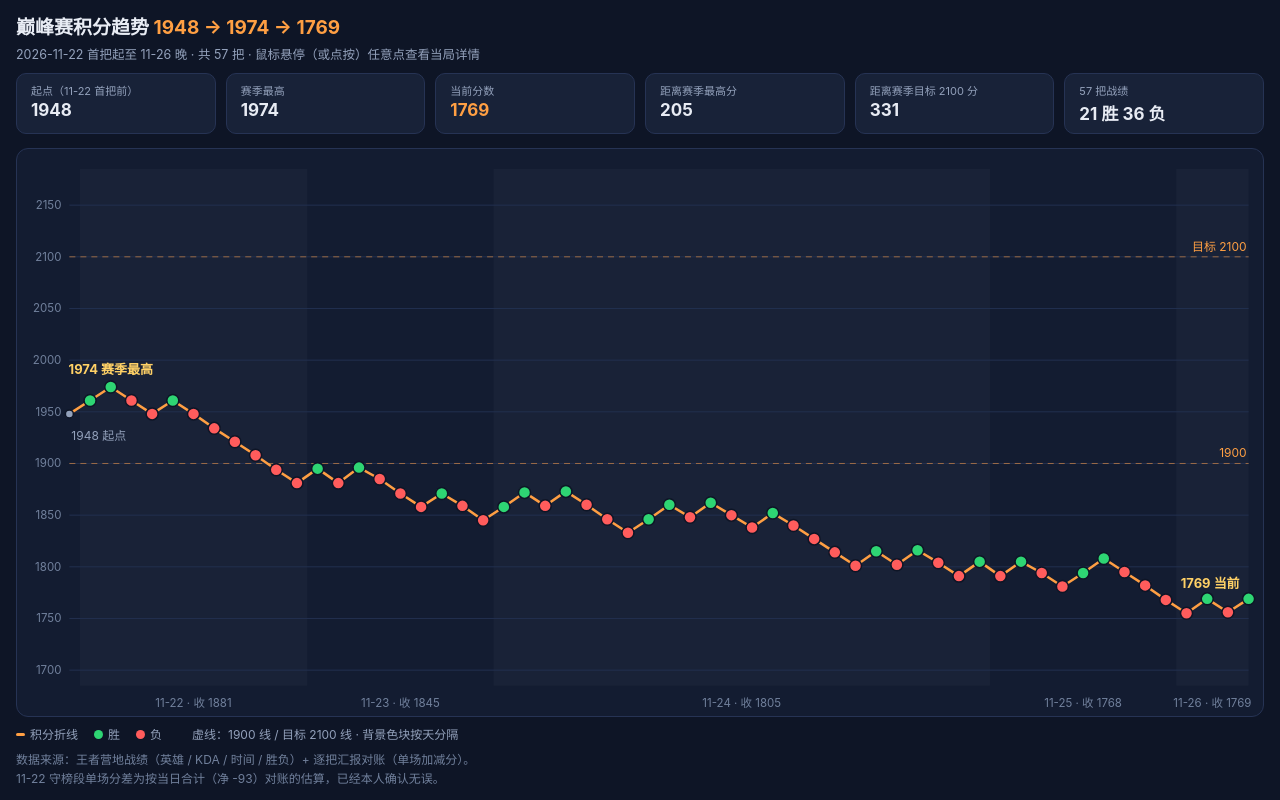
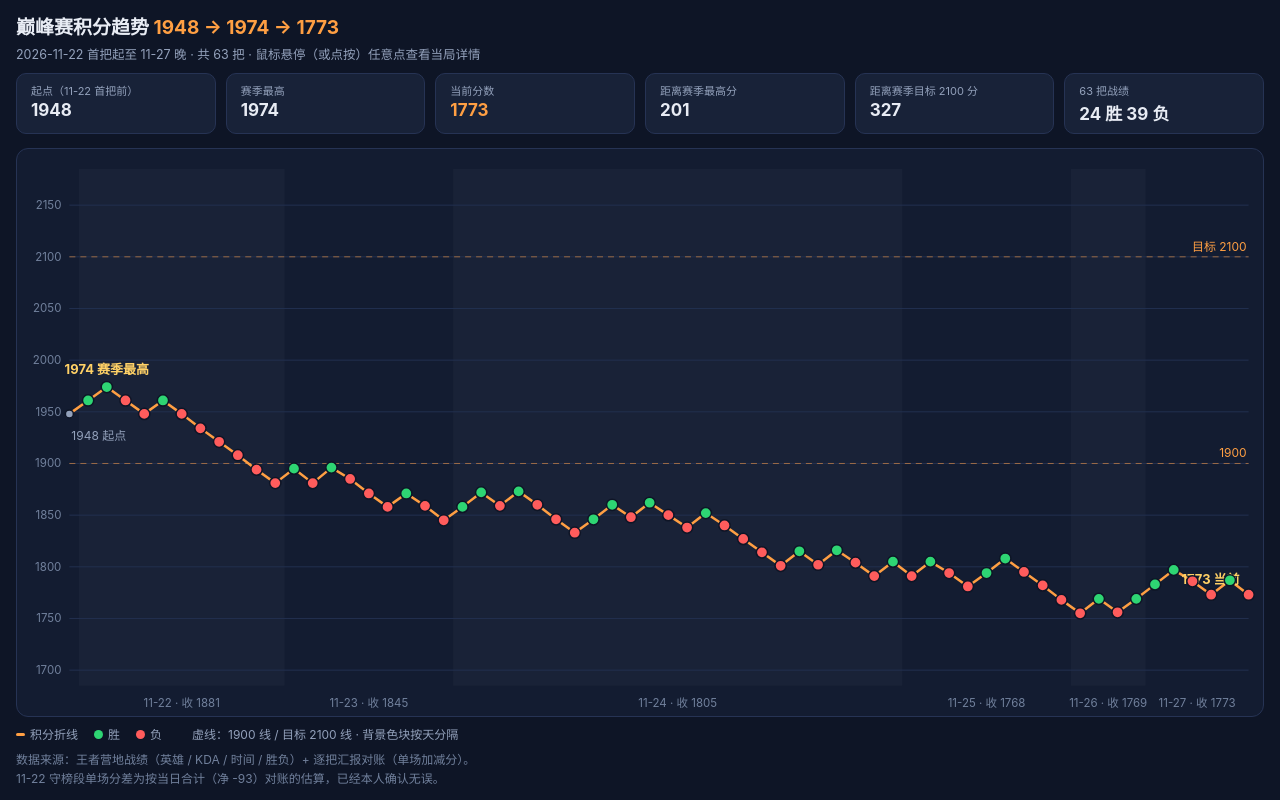
Before and after one commit to GrizzCoder/peak-trend, a plain HTML site: page index.html in a window 1280 px wide. Drawn offline with Linux system fonts and the light colour scheme.

Commit message:
2026-11-27: 6 games (Zhen Ji x3, Nu Wa, Xiao Qiao, Wu Zetian), net +4, now 1773

```diff
--- a/index.html
+++ b/index.html
@@ -3,7 +3,7 @@
 <head>
 <meta charset="UTF-8">
 <meta name="viewport" content="width=device-width, initial-scale=1.0">
-<title>巅峰赛积分趋势 1948 → 1974 → 1769</title>
+<title>巅峰赛积分趋势 1948 → 1974 → 1773</title>
 <style>
   * { box-sizing: border-box; margin: 0; padding: 0; }
   html, body { height: 100%; }
@@ -44,15 +44,15 @@
 </head>
 <body>
 <div class="wrap">
-  <h1>巅峰赛积分趋势 <span class="num">1948 → 1974 → 1769</span></h1>
-  <div class="sub">2026-11-22 首把起至 11-26 晚 · 共 57 把 · 鼠标悬停（或点按）任意点查看当局详情</div>
+  <h1>巅峰赛积分趋势 <span class="num">1948 → 1974 → 1773</span></h1>
+  <div class="sub">2026-11-22 首把起至 11-27 晚 · 共 63 把 · 鼠标悬停（或点按）任意点查看当局详情</div>
   <div class="stats">
     <div class="stat"><div class="k">起点（11-22 首把前）</div><div class="v">1948</div></div>
     <div class="stat"><div class="k">赛季最高</div><div class="v">1974</div></div>
-    <div class="stat"><div class="k">当前分数</div><div class="v orange">1769</div></div>
-    <div class="stat"><div class="k">距离赛季最高分</div><div class="v">205</div></div>
-    <div class="stat"><div class="k">距离赛季目标 2100 分</div><div class="v">331</div></div>
-    <div class="stat"><div class="k">57 把战绩</div><div class="v">21 胜 36 负</div></div>
+    <div class="stat"><div class="k">当前分数</div><div class="v orange">1773</div></div>
+    <div class="stat"><div class="k">距离赛季最高分</div><div class="v">201</div></div>
+    <div class="stat"><div class="k">距离赛季目标 2100 分</div><div class="v">327</div></div>
+    <div class="stat"><div class="k">63 把战绩</div><div class="v">24 胜 39 负</div></div>
   </div>
   <div class="chartbox" id="chartbox">
     <svg id="chart" aria-label="巅峰赛积分趋势图"></svg>
@@ -76,7 +76,8 @@ const G = [
 ["11-23","13:20","项羽","W",14,"0/4/12",""],["11-23","13:38","孙权","L",-14,"1/3/1",""],["11-23","13:54","张飞","W",15,"2/0/13","MVP · 金牌游走"],["11-23","14:09","孙权","L",-11,"2/5/4",""],["11-23","14:25","项羽","L",-14,"2/6/11",""],["11-23","14:48","公孙离","L",-13,"5/6/3",""],["11-23","15:06","大乔","W",13,"2/6/8",""],["11-23","15:25","敖隐","L",-12,"2/1/5",""],["11-23","15:44","元流之子·辅助","L",-14,"0/5/2",""],
 ["11-24","12:11","莱西奥","W",13,"3/4/4",""],["11-24","12:35","元流之子·射手","W",14,"7/1/3",""],["11-24","12:51","元流之子·射手","L",-13,"5/2/3",""],["11-24","13:11","元流之子·射手","W",14,"3/0/13","银牌发育路"],["11-24","13:29","元流之子·射手","L",-13,"4/4/10",""],["11-24","13:49","元流之子·射手","L",-14,"2/5/1",""],["11-24","14:08","莱西奥","L",-13,"2/2/2",""],["11-24","14:28","项羽","W",13,"3/6/14",""],["11-24","14:52","弈星","W",14,"0/0/6",""],["11-24","15:06","项羽","L",-12,"1/5/0",""],["11-24","15:20","貂蝉","W",14,"6/4/13","银牌中路"],["11-24","15:36","项羽","L",-12,"0/3/4",""],["11-24","15:51","貂蝉","L",-12,"2/3/5","败方 MVP"],["11-24","16:11","貂蝉","W",14,"6/1/2",""],["11-24","16:28","弈星","L",-12,"4/1/14","败方 MVP · 银牌中路"],["11-24","16:48","貂蝉","L",-13,"5/7/1",""],["11-24","17:04","貂蝉","L",-13,"1/5/2",""],["11-24","17:19","貂蝉","L",-13,"1/4/7",""],["11-24","17:45","少司缘","W",14,"1/4/16",""],["11-24","18:02","大乔","L",-13,"2/4/0",""],["11-24","18:12","少司缘","W",14,"3/4/18","银牌游走"],["11-24","18:31","女娲","L",-12,"7/4/7",""],["11-24","18:56","少司缘","L",-13,"2/3/7",""],["11-24","19:14","孙权","W",14,"6/0/7","MVP · 铜牌发育路"],
 ["11-25","13:48","孙权","L",-14,"1/3/2",""],["11-25","14:05","孙权","W",14,"11/3/12","MVP · 银牌发育路"],["11-25","14:29","孙权","L",-11,"5/5/2","败方 MVP"],["11-25","14:45","孙权","L",-13,"8/3/6",""],["11-25","15:07","孙权","W",13,"2/1/4",""],["11-25","15:23","项羽","W",14,"2/7/23","铜牌游走"],["11-25","15:46","海诺","L",-13,"2/4/5",""],["11-25","16:04","夏侯惇","L",-13,"0/5/6",""],["11-25","16:22","孙权","L",-14,"3/3/4",""],
-["11-26","19:03","貂蝉","L",-13,"3/4/4",""],["11-26","19:23","貂蝉","W",14,"5/2/10","银牌中路"],["11-26","19:41","项羽","L",-13,"3/4/9",""],["11-26","20:07","貂蝉","W",13,"1/3/6",""]
+["11-26","19:03","貂蝉","L",-13,"3/4/4",""],["11-26","19:23","貂蝉","W",14,"5/2/10","银牌中路"],["11-26","19:41","项羽","L",-13,"3/4/9",""],["11-26","20:07","貂蝉","W",13,"1/3/6",""],
+["11-27","19:29","甄姬","W",14,"1/2/10",""],["11-27","19:48","甄姬","W",14,"4/3/8","铜牌中路"],["11-27","20:09","甄姬","L",-11,"0/4/12",""],["11-27","20:28","女娲","L",-13,"2/3/8",""],["11-27","20:47","小乔","W",14,"1/0/8",""],["11-27","21:04","武则天","L",-14,"0/4/3",""]
 ];
 const scores = [START];
 G.forEach(g => scores.push(scores[scores.length - 1] + g[4]));
```
